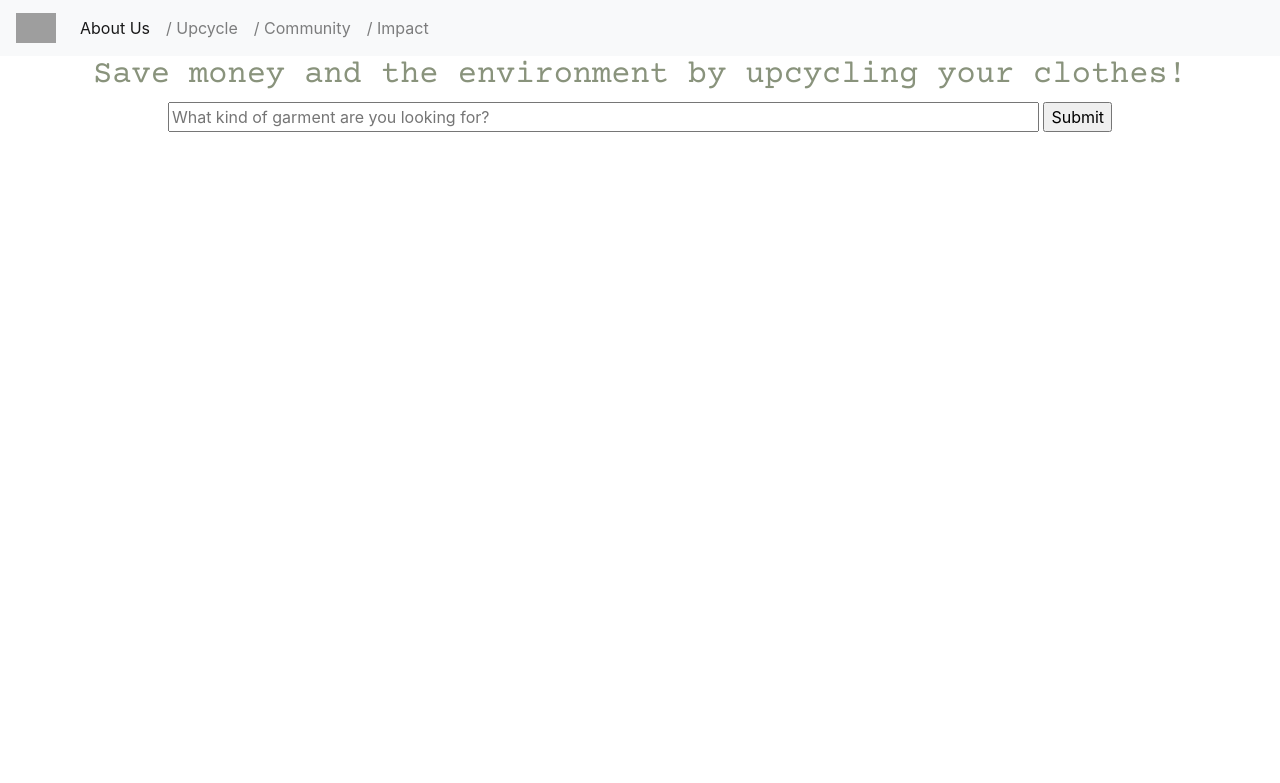
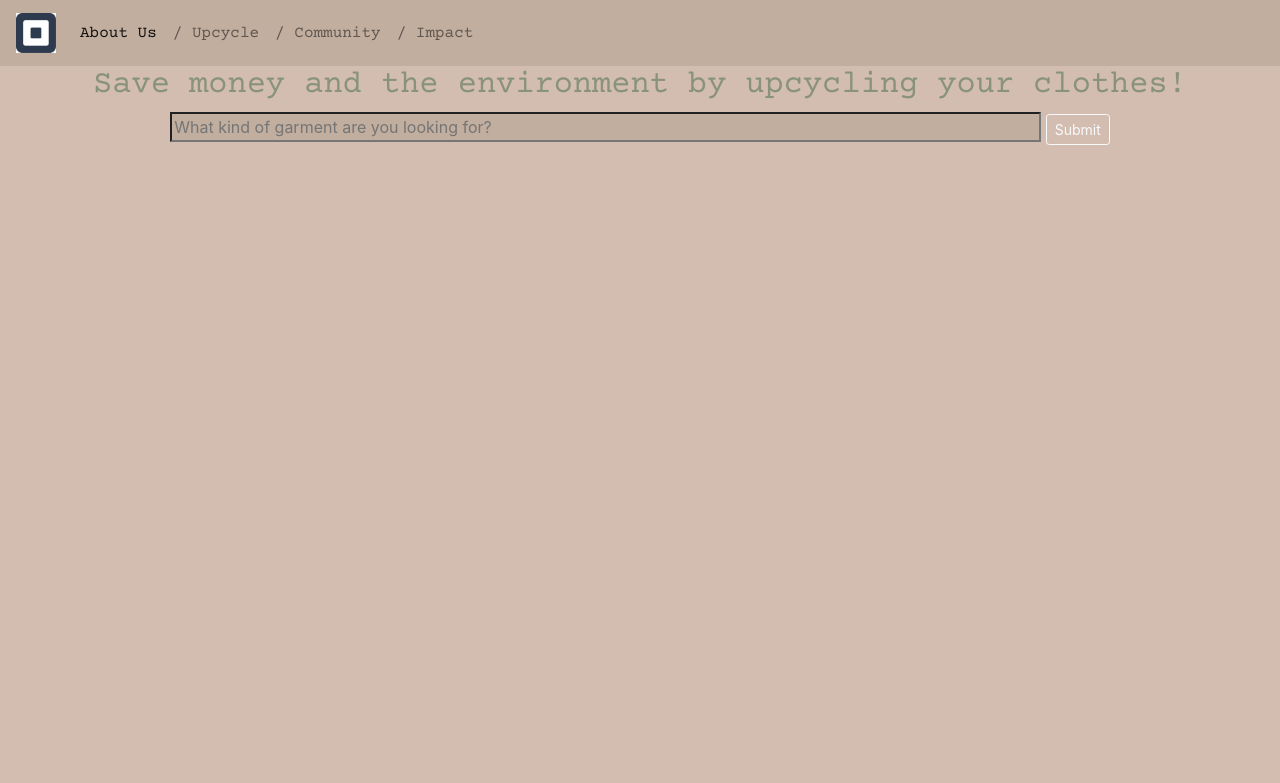
Before and after one commit to ruthleee/fashion_upcycling, a Flask app: template templates/upcycleSearch.html in a window 1280 px wide. Shown: the top 783 px of the page. Run offline with Flask 2, Linux system fonts and the light colour scheme; the template is opened without the code that fills it, so the values that code supplies are empty; some libraries are stand-ins or nearby versions; grey boxes are pictures that could not be loaded.

Commit message:
finally working?

```diff
--- a/app.py
+++ b/app.py
@@ -14,3 +14,20 @@ app = Flask(__name__)
 @app.route('/index')
 def index():
     return render_template('index.html')
+@app.route('/upcycleSearch')
+def upcycleSearch():
+    return render_template('upcycleSearch.html')
+
+
+# @app.context_processor
+# def override_url_for():
+#     return dict(url_for=dated_url_for)
+
+# def dated_url_for(endpoint, **values):
+#     if endpoint == 'static':
+#         filename = values.get('filename', None)
+#         if filename:
+#             file_path = os.path.join(app.root_path,
+#                                  endpoint, filename)
+#             values['q'] = int(os.stat(file_path).st_mtime)
+#     return url_for(endpoint, **values)
--- a/static/upStyle.css
+++ b/static/upStyle.css
@@ -1,9 +1,14 @@
-body{
+#bod{
     background-color: #d3bdb0;
 }
 
 .heading{
+
     color: #89937c;
-    font-family: 'Courier Prime', monospace;
+
 
 }
+
+.mono{
+    font-family: 'Courier Prime', monospace;
+}
--- a/templates/upcycleSearch.html
+++ b/templates/upcycleSearch.html
@@ -3,6 +3,7 @@
 <head>
 	<!-- <link href="../static/css/upStyle.css" rel="stylesheet"> -->
     <link rel="stylesheet" type="text/css" href="{{ url_for('static', filename='upStyle.css') }}">
+    <!-- <link rel="stylesheet" type="text/css" href="http://website.com/css/custom-style.css?ver=<?php echo rand(111,999)?>"> -->
     <meta charset="utf-8">
     <meta name="viewport" content="width=device-width, initial-scale=1, shrink-to-fit=no">
     <link rel="stylesheet" href="https://stackpath.bootstrapcdn.com/bootstrap/4.5.0/css/bootstrap.min.css" integrity="sha384-9aIt2nRpC12Uk9gS9baDl411NQApFmC26EwAOH8WgZl5MYYxFfc+NcPb1dKGj7Sk" crossorigin="anonymous">
@@ -11,25 +12,26 @@
 
 </head>
 
-<body>
-	<nav class="navbar navbar-expand-lg navbar-light bg-light">
+<body id = "bod">
+	<nav class="navbar navbar-expand-lg navbar-light" style="background-color: #c1ae9f;">
 		<a class="navbar-brand" href="#"><img src="../static/square_logo.png" id="logo" width="40"/></a>
 			<button class="navbar-toggler" type="button" data-toggle="collapse" data-target="#navbarNavAltMarkup" aria-controls="navbarNavAltMarkup" aria-expanded="false" aria-label="Toggle navigation">
     <span class="navbar-toggler-icon"></span>
   </button>
 			<div class="collapse navbar-collapse" id="navbarNavAltMarkup">
 				<div class="navbar-nav">
-					<a class="nav-item nav-link active" href="#">About Us</a>
-					<a class="nav-item nav-link" href="#">/ Upcycle</a>
-					<a class="nav-item nav-link" href="#">/ Community</a>
-					<a class="nav-item nav-link" href="#">/ Impact</a>
+					<a class="nav-item nav-link active mono" href="#">About Us</a>
+					<a class="nav-item nav-link mono " href="#">/ Upcycle</a>
+					<a class="nav-item nav-link mono" href="#">/ Community</a>
+					<a class="nav-item nav-link mono" href="#">/ Impact</a>
 				</div>
 			</div>
 	</nav>
-	<center><h2 class='heading text'>Save money and the environment by upcycling your clothes!</h2></center>
+	<center><h2 class='heading text mono'>Save money and the environment by upcycling your clothes!</h2></center>
 	<form>
-		<center><input size="80" type="text" name="item" placeholder="What kind of garment are you looking for?"/>
-		<input type="submit" value="Submit"/>
+		<center><input style = "background-color:#c1ae9f" size="80" type="text" name="item" placeholder="What kind of garment are you looking for?"/>
+		<input class="btn btn-outline-light btn-sm" type="submit" value="Submit"/>
+        <!-- <button type="button" class="btn btn-outline-light">Light</button> -->
         </center>
         </form>
 </body>
```
Also changed, not shown: static/css/style.css (deleted, +0 -13 lines), static/fashion_logo.png (renamed from fashion_logo.png), static/square_logo.png (added).
